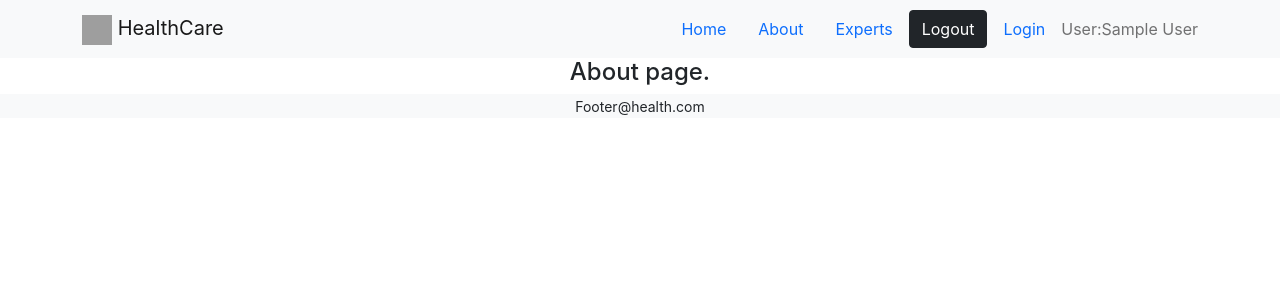
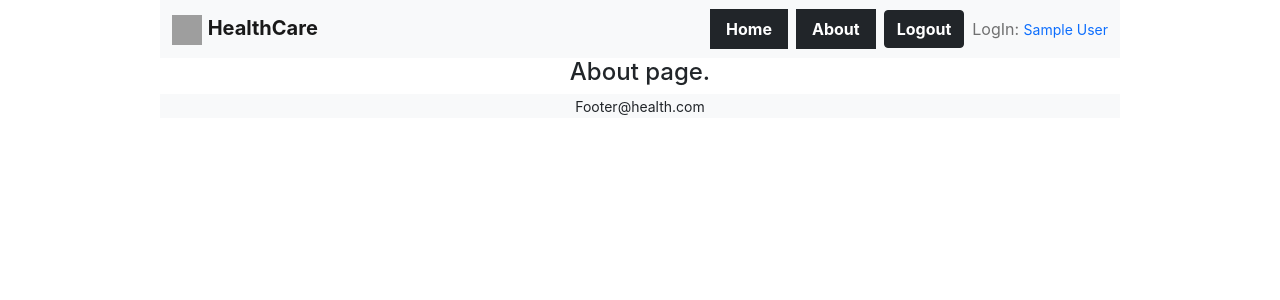
Before and after one commit to pmdev71/health-care, a React (Create React App) app: page /about in a window 1280 px wide. Shown: the top 300 px of the page. Built offline with nearby package versions, Linux system fonts and the light colour scheme; no server answers; sample sign-in values are in the browser's storage; grey boxes are pictures that could not be loaded.

Commit message:
private route added

```diff
--- a/src/App.js
+++ b/src/App.js
@@ -13,6 +13,7 @@ import Footer from './Pages/Shared/Footer/Footer';
 import About from './Pages/About/About';
 import ServiceDetails from './Pages/ServiceDetails/ServiceDetails';
 import AuthProvider from './context/AuthProvider';
+import PrivateRoute from './Pages/PrivateRoute/PrivateRoute';
 
 
 function App() {
@@ -31,9 +32,9 @@ function App() {
             <Route path="/about">
               <About></About>
             </Route>
-            <Route path="/service-details/:serviceID">
+            <PrivateRoute path="/service-details/:serviceID">
               <ServiceDetails></ServiceDetails>
-            </Route>
+            </PrivateRoute>
             <Route path="/login">
               <Login></Login>
             </Route>
--- a/src/Pages/Login/Login/Login.js
+++ b/src/Pages/Login/Login/Login.js
@@ -1,11 +1,14 @@
 import React, { useState } from 'react';
 import { Button, Col, Form, Row } from 'react-bootstrap';
+import { useLocation, useHistory } from 'react-router-dom';
 import useAuth from '../../../hooke/useAuth';
 
 const Login = () => {
     const {signInUsingGoogle, signInWithPassword} = useAuth();
     const [email, setEmail] = useState('');
     const [password, setPassword] = useState('');
+    // const location = useLocation();
+    // const history = useHistory();
 
     const handelEmailChange = e =>{
         setEmail(e.target.value);
@@ -20,8 +23,8 @@ const Login = () => {
     }
 
     return (
-        <div>
-            <Form onSubmit={handelRegistration} className="w-25 mx-auto">
+        <div >
+            <Form onSubmit={handelRegistration} className="w-25 mx-auto mt-5">
                 <Form.Group as={Row} className="mb-3" controlId="formHorizontalEmail">
                     <Form.Label column sm={2}>
                     Email
@@ -46,15 +49,15 @@ const Login = () => {
                     </Col>
                 </Form.Group>
 
-                <Form.Group as={Row} className="mb-3">
+                <Form.Group as={Row} className="my-3">
                     <Col sm={{ span: 8, offset: 2 }}>
                     <Button type="submit">Sign in</Button>
                     </Col>
                 </Form.Group>
             </Form>
 
-            <h3>-----------OR-----------</h3>
-            <button className="btn btn-primary" onClick={signInUsingGoogle}>Google SignIn</button>
+            <p>-----------OR-----------</p>
+            <button className="btn btn-primary mb-3" onClick={signInUsingGoogle}>Google Sign in</button>
         </div>
     );
 };
--- /dev/null
+++ b/src/Pages/PrivateRoute/PrivateRoute.js
@@ -0,0 +1,25 @@
+import React from 'react';
+import { Spinner } from 'react-bootstrap';
+import { Redirect, Route } from 'react-router-dom';
+import useAuth from '../../hooke/useAuth';
+
+const PrivateRoute = ({ children, ...rest }) => {
+    const{user, isLoading} = useAuth();
+    if(isLoading){
+        return <Spinner animation="grow" variant="dark" />
+    }
+    return (
+        <Route
+        {...rest}
+        render = {({location}) =>user.email? children : <Redirect
+        to={{
+            pathname: "/login",
+            state: { from: location }
+          }}
+        ></Redirect>}
+        >
+        </Route>
+    );
+};
+
+export default PrivateRoute;
--- a/src/Pages/Shared/Footer/Footer.js
+++ b/src/Pages/Shared/Footer/Footer.js
@@ -2,7 +2,7 @@ import React from 'react';
 
 const Footer = () => {
     return (
-        <div className="bg-light">
+        <div className="w-75 mx-auto bg-light">
             <small>Footer@health.com</small>
         </div>
     );
--- a/src/Pages/Shared/Header/Header.js
+++ b/src/Pages/Shared/Header/Header.js
@@ -1,7 +1,6 @@
 import React from 'react';
 import { Button, Container, Nav, Navbar } from 'react-bootstrap';
 import { Link } from 'react-router-dom';
-import { HashLink } from 'react-router-hash-link';
 import useAuth from '../../../hooke/useAuth';
 import "./Header.css"
 
@@ -9,21 +8,27 @@ const Header = () => {
     const {user, logOut} = useAuth();
     return (
         <>
-            <Navbar bg="light" variant="light" sticky="top" collapseOnSelect expand="lg" >
+            <Navbar className="w-75 mx-auto" bg="light" variant="light" sticky="top" collapseOnSelect expand="lg" >
                 <Container>
 
-                    <Navbar.Brand href="#home"><img className="logo-img" src="https://seeklogo.com/images/H/hospital-clinic-plus-logo-7916383C7A-seeklogo.com.png" alt="" />{'  '}HealthCare</Navbar.Brand>
+                    <Navbar.Brand href="#home"><img className="logo-img" src="https://seeklogo.com/images/H/hospital-clinic-plus-logo-7916383C7A-seeklogo.com.png" alt="" />{'  '}<span className="fw-bold text-dar">HealthCare</span></Navbar.Brand>
                     <Navbar.Toggle />
                     <Navbar.Collapse className="justify-content-end">
-                        <Nav.Link as={Link} to="/home">Home</Nav.Link>
-                        <Nav.Link as={Link} to="/about">About</Nav.Link>
-                        <Nav.Link as={HashLink} to="/home#experts">Experts</Nav.Link>
+                        <Nav.Link className="bg-dark fw-bold text-white me-2" as={Link} to="/home">Home</Nav.Link>
+                        <Nav.Link className="bg-dark fw-bold text-white me-2" as={Link} to="/about">About</Nav.Link>
 
-                        <Button onClick={logOut} variant="dark">Logout</Button>
-                        <Nav.Link as={Link} to="/login">Login</Nav.Link>
-                        <Navbar.Text>
-                            User:{user.displayName}
+                        {
+
+                        user.email ? <Button onClick={logOut} className="bg-dark fw-bold text-white me-2" variant="dark">Logout</Button> : <Nav.Link className="bg-dark fw-bold text-white me-2" as={Link} to="/login">Login</Nav.Link>
+
+                        }
+
+                        {
+                        user.email && <Navbar.Text>
+                            LogIn: <small className="text-primary">{user.displayName}</small>
                         </Navbar.Text>
+                        }
+
                     </Navbar.Collapse>
                 </Container>
             </Navbar>
--- a/src/hooke/useFirebase.js
+++ b/src/hooke/useFirebase.js
@@ -6,15 +6,18 @@ initializeAuthentication();
 
 const useFirebase = () =>{
     const [user, setUser] = useState({});
+    const [isLoading, setIsLoading] = useState(true);
     const auth = getAuth();
 
     const signInUsingGoogle = () => {
+        setIsLoading(true);
         const googleProvider = new GoogleAuthProvider();
 
         signInWithPopup(auth, googleProvider)
         .then(result =>{
             setUser(result.user);
-        });
+        })
+        .finally(() => setIsLoading(false));
     }
 
     const signInWithPassword = (email, password) =>{
@@ -23,6 +26,7 @@ const useFirebase = () =>{
             const user = result.user;
             console.log(user);
         })
+        .finally(() => setIsLoading(false));
     }
 
     useEffect(() =>{
@@ -33,17 +37,22 @@ const useFirebase = () =>{
             else{
                 setUser({});
             }
+            setIsLoading(false);
         });
         return () => unsubscribe;
     }, [])
 
     const logOut = () => {
-        signOut(auth).then(() => {});
+        setIsLoading(true);
+        signOut(auth)
+        .then(() => {})
+        .finally(() => setIsLoading(false));
     };
 
 
     return{
         user,
+        isLoading,
         signInUsingGoogle,
         logOut,
         signInWithPassword
```
